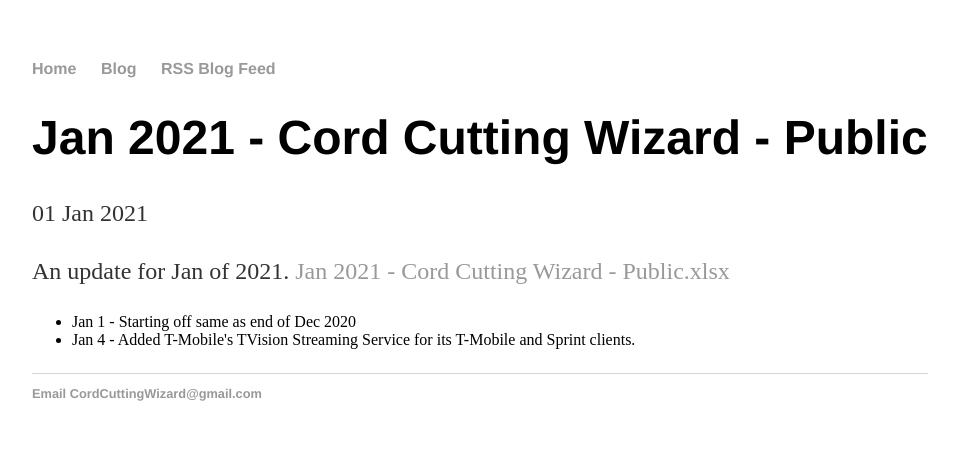
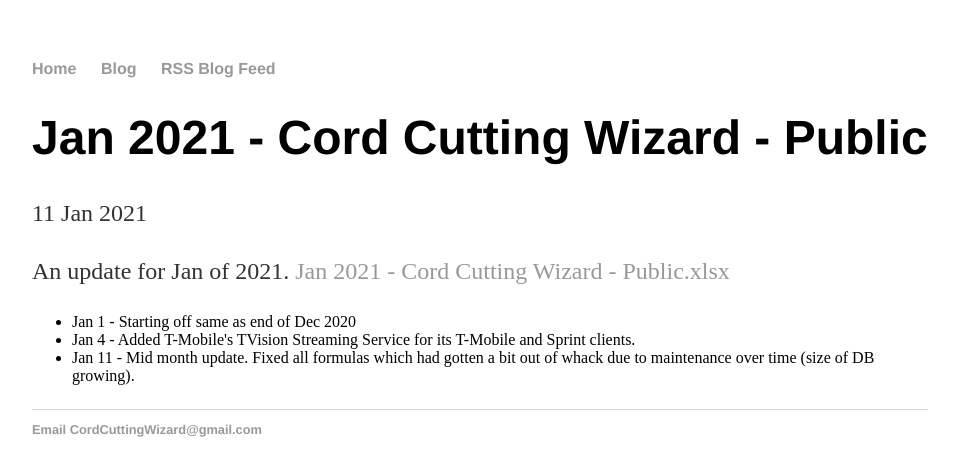
Before and after one commit to wjhladik/wjhladik.github.io, a Jekyll site: the page built from _posts/2021-01-11-Jan-2021-Cord-Cutting-Wizard-Public.md, in a window 1280 px wide. Shown: the top 476 px of the page, without its empty margins (160-1117 px from the left). Built offline with Jekyll 4.4.1, drawn with Linux system fonts in a browser that asks for light colours.

Commit message:
Update and rename 2021-01-01-Jan-2021-Cord-Cutting-Wizard-Public.md to 2021-01-11-Jan-2021-Cord-Cutting-Wizard-Public.md

```diff
--- a/_posts/2021-01-01-Jan-2021-Cord-Cutting-Wizard-Public.md
+++ b/_posts/2021-01-11-Jan-2021-Cord-Cutting-Wizard-Public.md
@@ -1,10 +1,11 @@
 ---
 layout: post
 title: "Jan 2021 - Cord Cutting Wizard - Public"
-date: 2021-01-01
+date: 2021-01-11
 ---
 <p>An update for Jan of 2021. <a href="/Jan 2021 - Cord Cutting Wizard - Public.xlsx">Jan 2021 - Cord Cutting Wizard - Public.xlsx</a>
   <p>
     <ul>
       <li>Jan 1 - Starting off same as end of Dec 2020
       <li>Jan 4 - Added T-Mobile's TVision Streaming Service for its T-Mobile and Sprint clients.
+      <li>Jan 11 - Mid month update. Fixed all formulas which had gotten a bit out of whack due to maintenance over time (size of DB growing).
```
